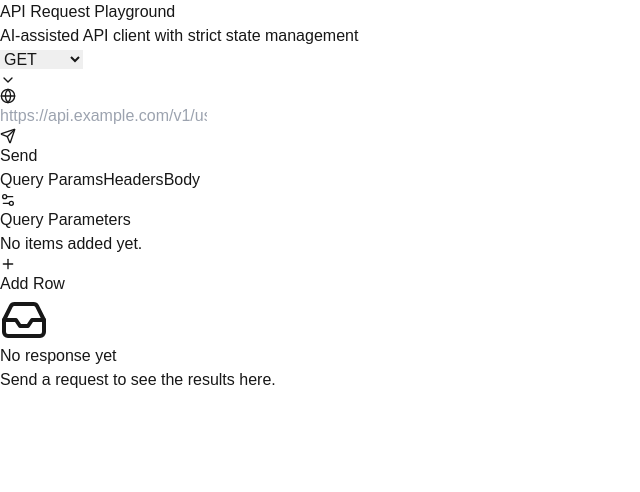
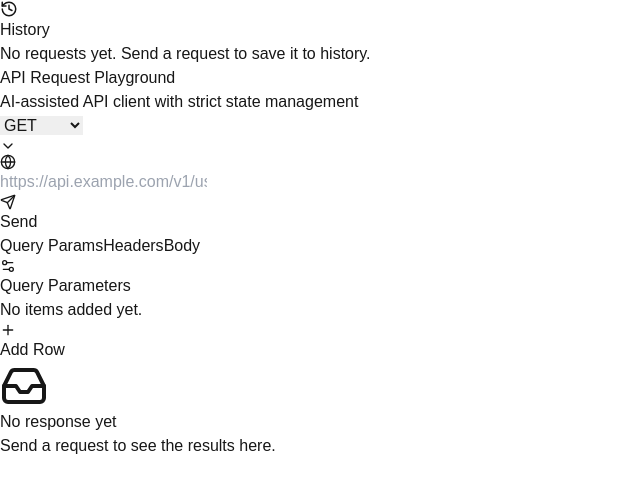
Before and after one commit to vardzz/api-request-playground, a Next.js app: page / in a window 1280 px wide. Shown: the top 492 px of the page, without its empty margins (0-640 px from the left). Built offline with nearby package versions, Linux system fonts and the light colour scheme.

Commit message:
feat: implement local storage-backed request history with sidebar and persistent tracking

```diff
--- a/app/page.tsx
+++ b/app/page.tsx
@@ -3,12 +3,16 @@
 import { RequestProvider } from '../context/RequestContext';
 import RequestWorkbench from '../components/workbench/RequestWorkbench';
 import ResponsePanel from '../components/response/ResponsePanel';
+import HistorySidebar from '../components/history/HistorySidebar';
 
 export default function Home() {
   return (
     <RequestProvider>
-      <main className="min-h-screen bg-gray-100 text-gray-900 p-4 sm:p-8 font-sans">
-        <div className="max-w-6xl mx-auto space-y-6">
+      <div className="flex h-screen bg-gray-100 overflow-hidden font-sans">
+        <HistorySidebar />
+
+        <main className="flex-1 overflow-y-auto p-4 sm:p-8">
+          <div className="max-w-6xl mx-auto space-y-6 pb-12">
             <header className="mb-8">
               <h1 className="text-3xl font-bold text-gray-900 tracking-tight">API Request Playground</h1>
               <p className="text-gray-500 mt-1">AI-assisted API client with strict state management</p>
@@ -25,6 +29,7 @@ export default function Home() {
             </div>
           </div>
         </main>
+      </div>
     </RequestProvider>
   );
 }
--- a/components/history/HistoryItem.tsx
+++ b/components/history/HistoryItem.tsx
@@ -1,5 +1,55 @@
-'use client';
+import { HistoryEntry } from '../../types';
+import { getStatusColorClass } from '../../lib/http-utils';
+import { Clock } from 'lucide-react';
 
-export default function HistoryItem() {
-  return <div>HistoryItem</div>;
+interface HistoryItemProps {
+  entry: HistoryEntry;
+  onClick: () => void;
 }
+
+export default function HistoryItem({ entry, onClick }: HistoryItemProps) {
+  const { request, responseSummary, timestamp } = entry;
+  const statusColor = getStatusColorClass(responseSummary.status);
+
+  const getMethodColor = (method: string) => {
+    switch (method) {
+      case 'GET': return 'text-green-600';
+      case 'POST': return 'text-blue-600';
+      case 'PUT': return 'text-orange-600';
+      case 'DELETE': return 'text-red-600';
+      case 'PATCH': return 'text-purple-600';
+      default: return 'text-gray-600';
+    }
+  };
+
+  const formattedTime = new Date(timestamp).toLocaleTimeString([], { hour: '2-digit', minute: '2-digit', second: '2-digit' });
+
+  return (
+    <button
+      onClick={onClick}
+      className="w-full text-left p-3 hover:bg-gray-50 border-b border-gray-100 transition-colors group flex flex-col gap-1.5 focus:outline-none focus:bg-gray-50"
+    >
+      <div className="flex items-center justify-between">
+        <div className="flex items-center gap-2">
+          <span className={`text-xs font-bold ${getMethodColor(request.method)}`}>
+            {request.method}
+          </span>
+          <span className="text-xs font-mono text-gray-700 truncate max-w-[150px]" title={request.url}>
+            {request.url || 'Empty URL'}
+          </span>
+        </div>
+        <div className={`text-[10px] font-bold px-1.5 py-0.5 rounded border ${statusColor}`}>
+          {responseSummary.status}
+        </div>
+      </div>
+
+      <div className="flex items-center justify-between text-xs text-gray-400">
+        <span className="flex items-center gap-1">
+          <Clock size={12} />
+          {formattedTime}
+        </span>
+        <span>{responseSummary.timeMs} ms</span>
+      </div>
+    </button>
+  );
+}
--- a/components/history/HistorySidebar.tsx
+++ b/components/history/HistorySidebar.tsx
@@ -1,5 +1,49 @@
 'use client';
 
+import { useHistory } from '../../hooks/useHistory';
+import { useRequestDispatch } from '../../context/RequestContext';
+import HistoryItem from './HistoryItem';
+import { History, Trash2 } from 'lucide-react';
+
 export default function HistorySidebar() {
-  return <div>HistorySidebar</div>;
+  const { history, clearHistory } = useHistory();
+  const dispatch = useRequestDispatch();
+
+  return (
+    <div className="flex flex-col h-full bg-white border-r border-gray-200 w-64 md:w-80 flex-shrink-0">
+      <div className="p-4 border-b border-gray-200 flex items-center justify-between bg-gray-50">
+        <div className="flex items-center gap-2 text-gray-700 font-semibold">
+          <History size={18} />
+          <h2>History</h2>
+        </div>
+        {history.length > 0 && (
+          <button
+            onClick={clearHistory}
+            className="p-1.5 text-gray-400 hover:text-red-600 hover:bg-red-50 rounded-md transition-colors"
+            title="Clear history"
+          >
+            <Trash2 size={16} />
+          </button>
+        )}
+      </div>
+
+      <div className="flex-1 overflow-y-auto">
+        {history.length === 0 ? (
+          <div className="p-6 text-center text-sm text-gray-400">
+            No requests yet. Send a request to save it to history.
+          </div>
+        ) : (
+          <div className="flex flex-col">
+            {history.map((entry) => (
+              <HistoryItem
+                key={entry.id}
+                entry={entry}
+                onClick={() => dispatch({ type: 'LOAD_FROM_HISTORY', payload: entry })}
+              />
+            ))}
+          </div>
+        )}
+      </div>
+    </div>
+  );
 }
--- a/hooks/useHistory.ts
+++ b/hooks/useHistory.ts
@@ -1,3 +1,47 @@
+import { useEffect } from 'react';
+import { useRequestState, useRequestDispatch } from '../context/RequestContext';
+import { storage } from '../lib/storage';
+import { HistoryEntry, RequestConfig } from '../types';
+
+const HISTORY_KEY = 'api_playground_history';
+
 export function useHistory() {
-  return {};
+  const state = useRequestState();
+  const dispatch = useRequestDispatch();
+
+  // Load on mount (hydration safe)
+  useEffect(() => {
+    const saved = storage.get<HistoryEntry[]>(HISTORY_KEY, []);
+    dispatch({ type: 'SET_HISTORY', payload: saved });
+  }, [dispatch]);
+
+  const addEntry = (request: RequestConfig, status: number, timeMs: number) => {
+    const newEntry: HistoryEntry = {
+      id: crypto.randomUUID(),
+      timestamp: Date.now(),
+      request,
+      responseSummary: {
+        status,
+        timeMs
+      }
+    };
+
+    const current = storage.get<HistoryEntry[]>(HISTORY_KEY, []);
+    // Prepend and limit to 50 entries to avoid quota exhaustion
+    const updated = [newEntry, ...current].slice(0, 50);
+
+    storage.set(HISTORY_KEY, updated);
+    dispatch({ type: 'SET_HISTORY', payload: updated });
+  };
+
+  const clearHistory = () => {
+    storage.remove(HISTORY_KEY);
+    dispatch({ type: 'CLEAR_HISTORY' });
+  };
+
+  return {
+    history: state.history,
+    addEntry,
+    clearHistory
+  };
 }
--- a/hooks/useSendRequest.ts
+++ b/hooks/useSendRequest.ts
@@ -1,9 +1,11 @@
 import { useRequestState, useRequestDispatch } from '../context/RequestContext';
 import { calculatePayloadSize } from '../lib/http-utils';
+import { useHistory } from './useHistory';
 
 export function useSendRequest() {
   const state = useRequestState();
   const dispatch = useRequestDispatch();
+  const { addEntry } = useHistory();
 
   const sendRequest = async () => {
     const { method, url, params, headers, body } = state.request;
@@ -93,6 +95,10 @@ export function useSendRequest() {
           error: null,
         }
       });
+
+      // Save history entry
+      addEntry(state.request, response.status, timeMs);
+
     } catch (error) {
       // Differentiate network/CORS error vs valid HTTP error
       let errorMessage = 'An unknown error occurred';
--- a/lib/storage.ts
+++ b/lib/storage.ts
@@ -1 +1,30 @@
-export const storage = {};
+export const storage = {
+  get: <T>(key: string, fallback: T): T => {
+    if (typeof window === 'undefined') return fallback;
+    try {
+      const item = window.localStorage.getItem(key);
+      return item ? JSON.parse(item) : fallback;
+    } catch (error) {
+      console.warn(`Error reading localStorage key "${key}":`, error);
+      return fallback;
+    }
+  },
+
+  set: <T>(key: string, value: T): void => {
+    if (typeof window === 'undefined') return;
+    try {
+      window.localStorage.setItem(key, JSON.stringify(value));
+    } catch (error) {
+      console.warn(`Error setting localStorage key "${key}":`, error);
+    }
+  },
+
+  remove: (key: string): void => {
+    if (typeof window === 'undefined') return;
+    try {
+      window.localStorage.removeItem(key);
+    } catch (error) {
+      console.warn(`Error removing localStorage key "${key}":`, error);
+    }
+  }
+};
```
Lines whose indentation alone changed are shown as unchanged.
